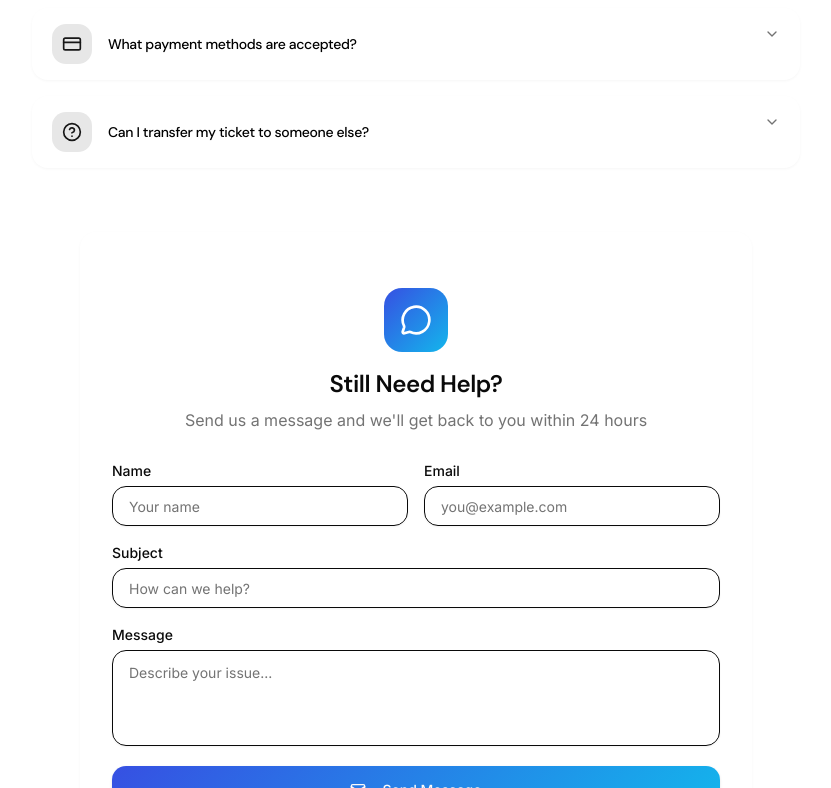
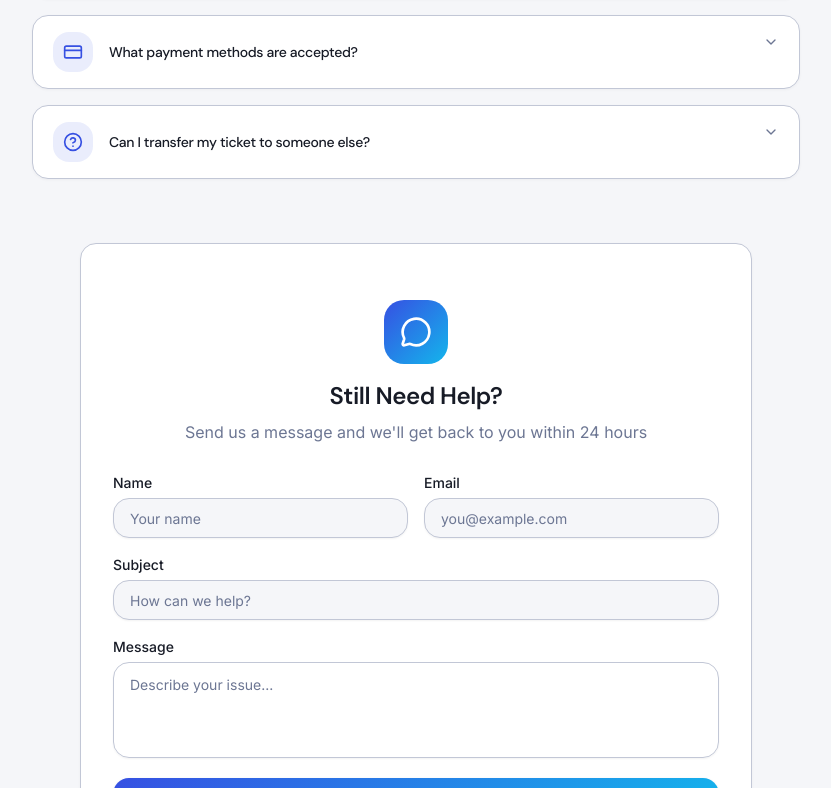
Before and after one commit to aardnsyhs/gatetix, a Next.js app: page /help in a window 1280 px wide. Shown: the part 736-1524 px from the top of the page, without its empty margins (224-1055 px from the left). Built offline with nearby package versions, Linux system fonts and the light colour scheme.

Commit message:
style: refactor global styles to use HSL color system

```diff
--- a/src/app/globals.css
+++ b/src/app/globals.css
@@ -6,7 +6,7 @@
 
 @custom-variant dark (&:is(.dark *));
 
-@theme {
+@theme inline {
   --color-background: hsl(225 25% 97%);
   --color-foreground: hsl(225 25% 12%);
   --color-card: hsl(0 0% 100%);
@@ -23,93 +23,38 @@
   --color-accent-foreground: hsl(231 75% 40%);
   --color-destructive: hsl(0 72% 55%);
   --color-destructive-foreground: hsl(0 0% 100%);
-  --color-border: hsl(225 20% 88%);
-  --color-input: hsl(225 20% 88%);
+  --color-border: hsl(225 20% 80%);
+  --color-input: hsl(225 20% 80%);
   --color-ring: hsl(231 75% 55%);
   --color-success: hsl(155 70% 40%);
   --color-warning: hsl(40 95% 50%);
   --radius: 12px;
+  --radius-sm: 8px;
+  --radius-md: 10px;
+  --radius-lg: 12px;
+  --radius-xl: 16px;
+  --radius-2xl: 20px;
+  --radius-3xl: 24px;
+  --radius-4xl: 28px;
+  --color-chart-1: hsl(231 75% 55%);
+  --color-chart-2: hsl(195 85% 45%);
+  --color-chart-3: hsl(260 70% 55%);
+  --color-chart-4: hsl(155 70% 40%);
+  --color-chart-5: hsl(40 95% 50%);
+  --color-sidebar: hsl(0 0% 100%);
+  --color-sidebar-foreground: hsl(225 25% 12%);
+  --color-sidebar-primary: hsl(231 75% 55%);
+  --color-sidebar-primary-foreground: hsl(0 0% 100%);
+  --color-sidebar-accent: hsl(231 60% 95%);
+  --color-sidebar-accent-foreground: hsl(231 75% 40%);
+  --color-sidebar-border: hsl(225 20% 88%);
+  --color-sidebar-ring: hsl(231 75% 55%);
 }
 
 :root {
   --gt-blue: 231 75% 55%;
   --gt-cyan: 195 85% 45%;
   --gt-purple: 260 70% 55%;
-  --card: oklch(1 0 0);
-  --card-foreground: oklch(0.145 0 0);
-  --popover: oklch(1 0 0);
-  --popover-foreground: oklch(0.145 0 0);
-  --primary: oklch(0.205 0 0);
-  --primary-foreground: oklch(0.985 0 0);
-  --secondary: oklch(0.97 0 0);
-  --secondary-foreground: oklch(0.205 0 0);
-  --muted: oklch(0.97 0 0);
-  --muted-foreground: oklch(0.556 0 0);
-  --accent: oklch(0.97 0 0);
-  --accent-foreground: oklch(0.205 0 0);
-  --destructive: oklch(0.577 0.245 27.325);
-  --destructive-foreground: 0 0% 100%;
-  --success: 155 70% 40%;
-  --success-foreground: 0 0% 100%;
-  --warning: 40 95% 50%;
-  --warning-foreground: 225 25% 12%;
-  --border: oklch(0.922 0 0);
-  --input: oklch(0.922 0 0);
-  --ring: oklch(0.708 0 0);
-  --radius: 0.625rem;
-  --background: oklch(1 0 0);
-  --foreground: oklch(0.145 0 0);
-  --chart-1: oklch(0.646 0.222 41.116);
-  --chart-2: oklch(0.6 0.118 184.704);
-  --chart-3: oklch(0.398 0.07 227.392);
-  --chart-4: oklch(0.828 0.189 84.429);
-  --chart-5: oklch(0.769 0.188 70.08);
-  --sidebar: oklch(0.985 0 0);
-  --sidebar-foreground: oklch(0.145 0 0);
-  --sidebar-primary: oklch(0.205 0 0);
-  --sidebar-primary-foreground: oklch(0.985 0 0);
-  --sidebar-accent: oklch(0.97 0 0);
-  --sidebar-accent-foreground: oklch(0.205 0 0);
-  --sidebar-border: oklch(0.922 0 0);
-  --sidebar-ring: oklch(0.708 0 0);
-}
-
-.dark {
-  --background: oklch(0.145 0 0);
-  --foreground: oklch(0.985 0 0);
-  --card: oklch(0.205 0 0);
-  --card-foreground: oklch(0.985 0 0);
-  --popover: oklch(0.205 0 0);
-  --popover-foreground: oklch(0.985 0 0);
-  --primary: oklch(0.922 0 0);
-  --primary-foreground: oklch(0.205 0 0);
-  --secondary: oklch(0.269 0 0);
-  --secondary-foreground: oklch(0.985 0 0);
-  --muted: oklch(0.269 0 0);
-  --muted-foreground: oklch(0.708 0 0);
-  --accent: oklch(0.269 0 0);
-  --accent-foreground: oklch(0.985 0 0);
-  --border: oklch(1 0 0 / 10%);
-  --input: oklch(1 0 0 / 15%);
-  --destructive: oklch(0.704 0.191 22.216);
-  --ring: oklch(0.556 0 0);
-  --chart-1: oklch(0.488 0.243 264.376);
-  --chart-2: oklch(0.696 0.17 162.48);
-  --chart-3: oklch(0.769 0.188 70.08);
-  --chart-4: oklch(0.627 0.265 303.9);
-  --chart-5: oklch(0.645 0.246 16.439);
-  --sidebar: oklch(0.205 0 0);
-  --sidebar-foreground: oklch(0.985 0 0);
-  --sidebar-primary: oklch(0.488 0.243 264.376);
-  --sidebar-primary-foreground: oklch(0.985 0 0);
-  --sidebar-accent: oklch(0.269 0 0);
-  --sidebar-accent-foreground: oklch(0.985 0 0);
-  --sidebar-border: oklch(1 0 0 / 10%);
-  --sidebar-ring: oklch(0.556 0 0);
-}
-
-* {
-  border-color: hsl(var(--border));
 }
 
 html {
@@ -117,8 +62,6 @@ html {
 }
 
 body {
-  background-color: hsl(var(--background));
-  color: hsl(var(--foreground));
   font-family: "Inter", -apple-system, BlinkMacSystemFont, sans-serif;
   -webkit-font-smoothing: antialiased;
   -moz-osx-font-smoothing: grayscale;
@@ -172,9 +115,9 @@ h6 {
 }
 
 .gt-card {
-  background-color: hsl(var(--card));
+  background-color: var(--color-card);
   border-radius: 1rem;
-  border: 1px solid hsl(var(--border) / 0.5);
+  border: 1px solid var(--color-border);
   box-shadow: 0 1px 2px rgba(0, 0, 0, 0.04), 0 4px 12px rgba(0, 0, 0, 0.04);
   transition: all 0.3s cubic-bezier(0.4, 0, 0.2, 1);
 }
@@ -185,16 +128,16 @@ h6 {
 }
 
 .gt-card-flat {
-  background-color: hsl(var(--card));
+  background-color: var(--color-card);
   border-radius: 1rem;
-  border: 1px solid hsl(var(--border) / 0.5);
+  border: 1px solid var(--color-border);
   box-shadow: 0 1px 3px rgba(0, 0, 0, 0.04);
 }
 
 .gt-card-glow {
-  background-color: hsl(var(--card));
+  background-color: var(--color-card);
   border-radius: 1rem;
-  border: 1px solid hsl(var(--border) / 0.5);
+  border: 1px solid var(--color-border);
   box-shadow: 0 1px 3px rgba(0, 0, 0, 0.04);
   transition: all 0.3s cubic-bezier(0.4, 0, 0.2, 1);
 }
@@ -207,9 +150,13 @@ h6 {
   position: sticky;
   top: 0;
   z-index: 50;
-  background-color: hsl(var(--background) / 0.8);
+  background-color: color-mix(
+    in srgb,
+    var(--color-background) 80%,
+    transparent
+  );
   backdrop-filter: blur(24px);
-  border-bottom: 1px solid hsl(var(--border) / 0.5);
+  border-bottom: 1px solid var(--color-border);
 }
 
 .gt-section {
@@ -248,8 +195,8 @@ h6 {
 }
 
 .gt-sidebar {
-  background-color: hsl(var(--card));
-  border-right: 1px solid hsl(var(--border));
+  background-color: var(--color-card);
+  border-right: 1px solid var(--color-border);
   box-shadow: 4px 0 24px rgba(0, 0, 0, 0.04);
 }
 
@@ -264,7 +211,7 @@ h6 {
   top: 50%;
   width: 20px;
   height: 20px;
-  background: hsl(var(--background));
+  background: var(--color-background);
   border-radius: 50%;
   transform: translateY(-50%);
 }
@@ -276,7 +223,7 @@ h6 {
   top: 50%;
   width: 20px;
   height: 20px;
-  background: hsl(var(--background));
+  background: var(--color-background);
   border-radius: 50%;
   transform: translateY(-50%);
 }
@@ -328,50 +275,9 @@ h6 {
   transition: all 0.2s ease-out;
 }
 
-@theme inline {
-  --radius-sm: calc(var(--radius) - 4px);
-  --radius-md: calc(var(--radius) - 2px);
-  --radius-lg: var(--radius);
-  --radius-xl: calc(var(--radius) + 4px);
-  --radius-2xl: calc(var(--radius) + 8px);
-  --radius-3xl: calc(var(--radius) + 12px);
-  --radius-4xl: calc(var(--radius) + 16px);
-  --color-background: var(--background);
-  --color-foreground: var(--foreground);
-  --color-card: var(--card);
-  --color-card-foreground: var(--card-foreground);
-  --color-popover: var(--popover);
-  --color-popover-foreground: var(--popover-foreground);
-  --color-primary: var(--primary);
-  --color-primary-foreground: var(--primary-foreground);
-  --color-secondary: var(--secondary);
-  --color-secondary-foreground: var(--secondary-foreground);
-  --color-muted: var(--muted);
-  --color-muted-foreground: var(--muted-foreground);
-  --color-accent: var(--accent);
-  --color-accent-foreground: var(--accent-foreground);
-  --color-destructive: var(--destructive);
-  --color-border: var(--border);
-  --color-input: var(--input);
-  --color-ring: var(--ring);
-  --color-chart-1: var(--chart-1);
-  --color-chart-2: var(--chart-2);
-  --color-chart-3: var(--chart-3);
-  --color-chart-4: var(--chart-4);
-  --color-chart-5: var(--chart-5);
-  --color-sidebar: var(--sidebar);
-  --color-sidebar-foreground: var(--sidebar-foreground);
-  --color-sidebar-primary: var(--sidebar-primary);
-  --color-sidebar-primary-foreground: var(--sidebar-primary-foreground);
-  --color-sidebar-accent: var(--sidebar-accent);
-  --color-sidebar-accent-foreground: var(--sidebar-accent-foreground);
-  --color-sidebar-border: var(--sidebar-border);
-  --color-sidebar-ring: var(--sidebar-ring);
-}
-
 @layer base {
   * {
-    @apply border-border outline-ring/50;
+    @apply border-border;
   }
   body {
     @apply bg-background text-foreground;
--- a/src/components/ui/card.tsx
+++ b/src/components/ui/card.tsx
@@ -7,7 +7,7 @@ function Card({ className, ...props }: React.ComponentProps<"div">) {
     <div
       data-slot="card"
       className={cn(
-        "bg-card text-card-foreground flex flex-col gap-6 rounded-2xl border border-border/50 py-6 shadow-sm transition-all duration-300 hover:shadow-md",
+        "bg-card text-card-foreground flex flex-col gap-6 rounded-2xl border border-border py-6 shadow-sm transition-all duration-300 hover:shadow-md",
         className
       )}
       {...props}
--- a/src/components/ui/input.tsx
+++ b/src/components/ui/input.tsx
@@ -8,7 +8,7 @@ function Input({ className, type, ...props }: React.ComponentProps<"input">) {
       type={type}
       data-slot="input"
       className={cn(
-        "file:text-foreground placeholder:text-muted-foreground selection:bg-primary selection:text-primary-foreground dark:bg-input/30 border-input h-10 w-full min-w-0 rounded-xl border bg-transparent px-4 py-2 text-base shadow-xs transition-all duration-200 outline-none file:inline-flex file:h-7 file:border-0 file:bg-transparent file:text-sm file:font-medium disabled:pointer-events-none disabled:cursor-not-allowed disabled:opacity-50 md:text-sm",
+        "file:text-foreground placeholder:text-muted-foreground selection:bg-primary selection:text-primary-foreground dark:bg-input/30 border-border h-10 w-full min-w-0 rounded-xl border bg-background px-4 py-2 text-base shadow-xs transition-all duration-200 outline-none file:inline-flex file:h-7 file:border-0 file:bg-transparent file:text-sm file:font-medium disabled:pointer-events-none disabled:cursor-not-allowed disabled:opacity-50 md:text-sm",
         "focus-visible:border-primary focus-visible:ring-primary/20 focus-visible:ring-[3px]",
         "aria-invalid:ring-destructive/20 dark:aria-invalid:ring-destructive/40 aria-invalid:border-destructive",
         className
--- a/src/components/ui/tabs.tsx
+++ b/src/components/ui/tabs.tsx
@@ -42,7 +42,7 @@ function TabsTrigger({
     <TabsPrimitive.Trigger
       data-slot="tabs-trigger"
       className={cn(
-        "data-[state=active]:bg-background dark:data-[state=active]:text-foreground focus-visible:border-ring focus-visible:ring-ring/50 focus-visible:outline-ring dark:data-[state=active]:border-input dark:data-[state=active]:bg-input/30 text-muted-foreground dark:text-muted-foreground inline-flex h-full flex-1 items-center justify-center gap-1.5 rounded-lg border border-transparent px-4 py-2 text-sm font-medium whitespace-nowrap transition-all duration-200 focus-visible:ring-[3px] focus-visible:outline-1 disabled:pointer-events-none disabled:opacity-50 data-[state=active]:shadow-sm data-[state=active]:text-foreground cursor-pointer [&_svg]:pointer-events-none [&_svg]:shrink-0 [&_svg:not([class*='size-'])]:size-4",
+        "data-[state=active]:bg-primary data-[state=active]:text-primary-foreground focus-visible:border-ring focus-visible:ring-ring/50 focus-visible:outline-ring text-muted-foreground inline-flex h-full flex-1 items-center justify-center gap-1.5 rounded-lg border border-transparent px-4 py-2 text-sm font-medium whitespace-nowrap transition-all duration-200 focus-visible:ring-[3px] focus-visible:outline-1 disabled:pointer-events-none disabled:opacity-50 data-[state=active]:shadow-sm cursor-pointer hover:text-foreground hover:bg-muted/50 [&_svg]:pointer-events-none [&_svg]:shrink-0 [&_svg:not([class*='size-'])]:size-4",
         className
       )}
       {...props}
```
